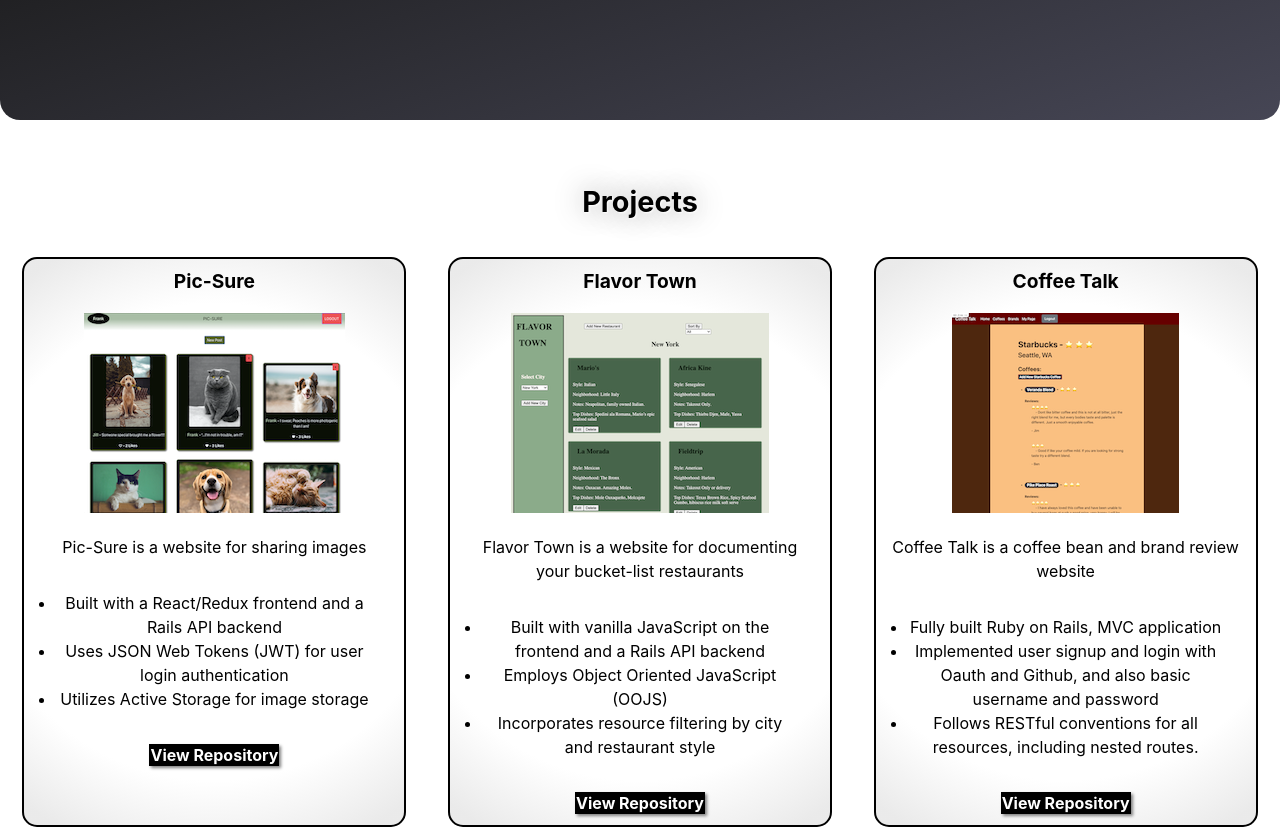
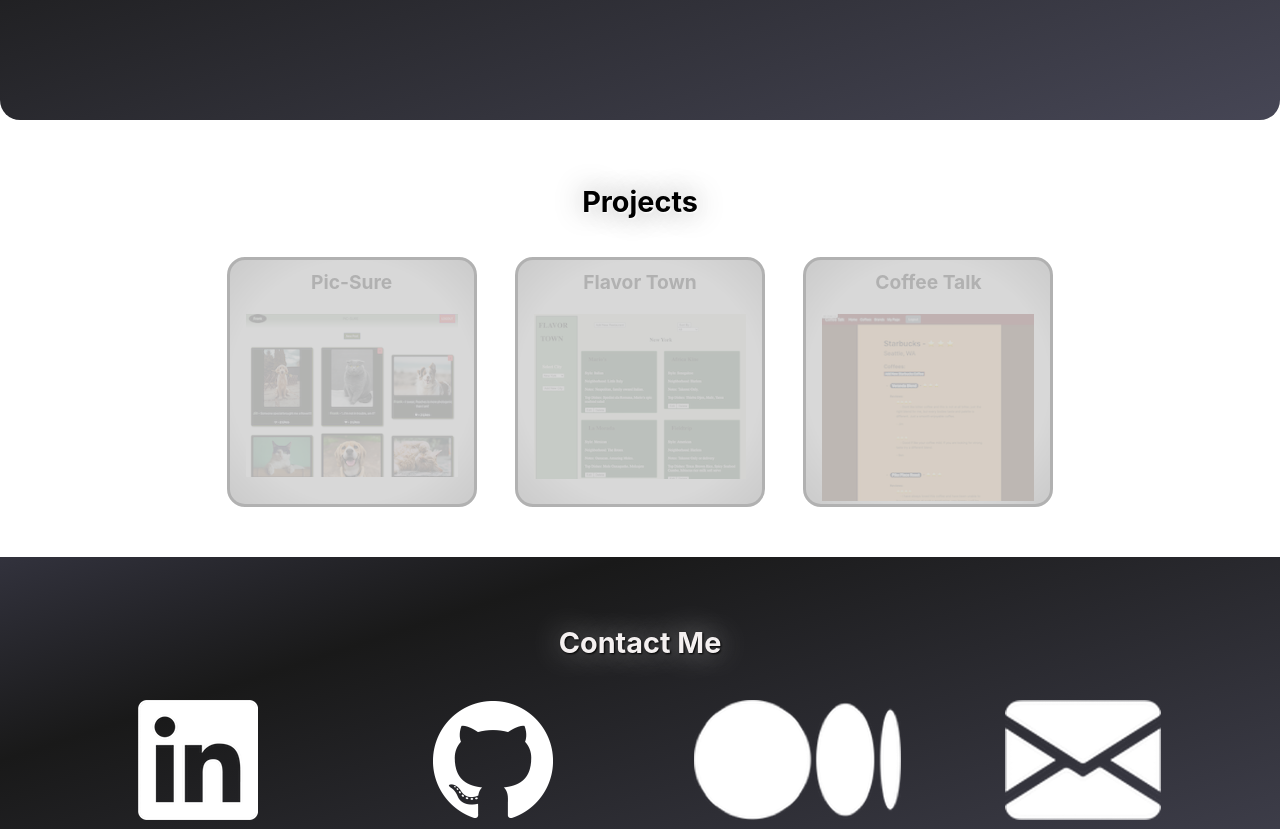
Before and after one commit to J5Wood/my-portfolio, a React app: page / in a window 1280 px wide. Shown: the part 1140-1969 px from the top of the page. Built offline with nearby package versions, Linux system fonts and the light colour scheme.

Commit message:
Built main project display functionality

```diff
--- a/src/Project.js
+++ b/src/Project.js
@@ -1,22 +1,36 @@
 import React from "react";
 
 const Project = (props) => {
-  const { name, imgSrc, imgAlt, description, features, link, position } =
-    props.data;
+  const { name, imgSrc, imgAlt, description, features, link } = props.data;
+  const id = props.projectId;
 
   const renderList = (features) => {
     return features.map((feature, i) => <li key={i}>{feature}</li>);
   };
 
   return (
-    <div className={"project"}>
-      <h3>{name}</h3>
-      <a href={link} target="_blank" rel="noopener noreferrer">
-        <img className="project-image" src={imgSrc} alt={imgAlt} />
+    <>
+      <div className="project-background" data-id={id}>
+        <div data-id={id} className={"project"}>
+          <h3 data-id={id}>{name}</h3>
+          <a
+            data-id={id}
+            className="inactiveLink"
+            href={link}
+            target="_blank"
+            rel="noopener noreferrer"
+          >
+            <img
+              data-id={id}
+              className="project-image"
+              src={imgSrc}
+              alt={imgAlt}
+            />
           </a>
-      <p>{description}</p>
-      <ul>{renderList(features)}</ul>
+          <p data-id={id}>{description}</p>
+          <ul data-id={id}>{renderList(features)}</ul>
           <a
+            data-id={id}
             href={link}
             target="_blank"
             className="link-button"
@@ -25,6 +39,8 @@ const Project = (props) => {
             View Repository
           </a>
         </div>
+      </div>
+    </>
   );
 };
 
--- a/src/ProjectData.js
+++ b/src/ProjectData.js
@@ -7,7 +7,7 @@ const projectData = [
     name: "Pic-Sure",
     imgSrc: picSurePhoto,
     imgAlt: "Preview of Pic-Sure app",
-    description: "Pic-Sure is a website for sharing images",
+    description: "Pic-Sure is an app for sharing images",
     features: [
       "Built with a React/Redux frontend and a Rails API backend",
       "Uses JSON Web Tokens (JWT) for user login authentication",
--- a/src/Projects.js
+++ b/src/Projects.js
@@ -1,57 +1,48 @@
-import React, { useEffect } from "react";
+import React, { useState } from "react";
 import projectData from "./ProjectData";
 import Project from "./Project";
-import {
-  handleMouseOver,
-  handlePressedButton,
-  unPressButton,
-} from "./ButtonHelper";
-// import { constructCarousel } from "./Carousel";
 
 const Projects = () => {
-  // const positions = ["previous", "current", "next"];
+  const [largeDisplay, setLargeDisplay] = useState(null);
+  window.addEventListener("click", (e) => enlargeContainer(e));
 
   const displayProjects = () => {
     return projectData.map((project, i) => {
-      // project["position"] = positions[i];
-      return <Project data={project} key={project.name} />;
+      return <Project data={project} key={project.name} projectId={i} />;
     });
   };
 
-  // useEffect(() => {
-  //   let carousel = document.querySelector(".carousel");
-  //   if (carousel) {
-  //     constructCarousel(carousel);
-  //   }
-  // });
+  const enlargeContainer = (e) => {
+    const id = e.target.dataset.id;
+    if (id || id === 0) {
+      setLargeDisplay(id);
+    } else {
+      setLargeDisplay(null);
+    }
+  };
+
+  const displayEnlargedProject = () => {
+    const project = projectData[largeDisplay];
+    if (project) {
+      return (
+        <div className="large-project-display">
+          <span className="button-spacer">
+            <button onClick={(e) => enlargeContainer(e)}>X</button>
+          </span>
+
+          <Project data={project} key={project.name} projectId={largeDisplay} />
+        </div>
+      );
+    }
+  };
 
   return (
     <section id="projects">
       <h2>Projects</h2>
-      {console.log(projectData)}
-      <div className="project-container">{displayProjects()}</div>
-
-      {/* <div className="carousel" data-gap="0">
-        <button
-          className="select prev"
-          onMouseOver={handleMouseOver}
-          onMouseDown={handlePressedButton}
-          onMouseUp={unPressButton}
-          onMouseLeave={unPressButton}
-        >
-          Prev
-        </button>
-        <figure>{displayProjects()}</figure>
-        <button
-          className="select next"
-          onMouseOver={handleMouseOver}
-          onMouseDown={handlePressedButton}
-          onMouseUp={unPressButton}
-          onMouseLeave={unPressButton}
-        >
-          Next
-        </button>
-      </div> */}
+      <div className="project-container" onClick={(e) => enlargeContainer(e)}>
+        {displayProjects()}
+        {displayEnlargedProject()}
+      </div>
     </section>
   );
 };
--- a/src/app.css
+++ b/src/app.css
@@ -157,24 +157,52 @@ body {
   max-width: 100%;
   display: flex;
   flex-flow: row wrap;
-  justify-content: space-evenly;
-  gap: 1em;
+  justify-content: center;
+  align-items: center;
+  gap: 2em;
+  position: relative;
+}
+
+.project-background {
+  background-color: rgb(0, 0, 0);
+  border: 3px solid rgb(0, 0, 0);
+  border-radius: 18px;
+  display: flex;
+  width: min(26%, 250px);
+  height: min(26vw, 250px);
+  transition: ease-in opacity 0.4s, height 0.4s, width 0.4s;
+  opacity: 0.3;
+}
+
+.project-background:hover {
+  width: 27%;
+  height: 27vw;
+  opacity: 1;
 }
 
 .project {
-  /* flex: 0 0 auto; */
   padding: 10px 1em;
-  border: 2px solid rgb(0, 0, 0);
   font-size: medium;
-  width: max(30%, 190px);
+  width: 100%;
+  height: 100%;
   background: radial-gradient(
     circle at center,
     rgb(255, 255, 255) 70%,
     rgba(229, 229, 229, 0.8) 95%
   );
+  opacity: 0.5;
   border-radius: 15px;
+  overflow: hidden;
+  cursor: pointer;
 }
 
+.project:hover {
+  opacity: 1;
+}
+.inactiveLink {
+  pointer-events: none;
+  cursor: default;
+}
 .project ul {
   padding: 1em;
 }
@@ -183,24 +211,8 @@ body {
   max-width: 100%;
 }
 
-/* .select {
-  border: 2px ridge grey;
-  border-radius: 3px;
-  padding: 10px 10px;
-  font-size: small;
-  display: flex;
-  align-items: center;
-  color: black;
-  text-decoration: none;
-  min-height: 45px;
-  background-color: white;
-  white-space: nowrap;
-  cursor: pointer;
-  transition: border 125ms, transform 125ms, text-shadow 125ms;
-} */
-
 .project h3 {
-  font-size: larger;
+  font-size: 1.2em;
   margin: 0;
   padding-bottom: 20px;
 }
@@ -214,6 +226,74 @@ body {
   color: white;
   font-weight: 700;
   box-shadow: 2px 2px 3px grey;
+}
+
+.large-project-display {
+  position: absolute;
+  width: 100%;
+  display: flex;
+  justify-content: center;
+  align-items: center;
+  flex-direction: column;
+  animation: 0.25s linear fadein;
+}
+
+@keyframes fadein {
+  from {
+    opacity: 0;
+  }
+
+  to {
+    opacity: 1;
+  }
+}
+
+.large-project-display > .project-background,
+.large-project-display > .project-background:hover {
+  opacity: 1;
+  width: min(50%, 750px);
+  height: fit-content;
+}
+
+.large-project-display > .project-background > .project,
+.large-project-display > .project-background > .project:hover {
+  opacity: 1;
+  width: 100%;
+  height: 100%;
+  overflow: visible;
+}
+
+.button-spacer {
+  width: calc(min(50%, 750px) + 4em);
+  display: flex;
+  flex-direction: row;
+  justify-content: end;
+  align-items: center;
+}
+.button-spacer > button {
+  display: flex;
+  align-items: center;
+  justify-content: center;
+  background-color: red;
+  border-radius: 50%;
+  font-size: 1.75em;
+  font-weight: 500;
+  width: 1.2em;
+  height: 1.2em;
+  border: none;
+  position: relative;
+  border: 2px solid rgb(0, 0, 0);
+  box-shadow: 2px 3px 24px 2px rgba(0, 0, 0, 0.63);
+  -webkit-box-shadow: 2px 3px 24px 2px rgba(0, 0, 0, 0.63);
+  -moz-box-shadow: 2px 3px 24px 2px rgba(0, 0, 0, 0.63);
+  transition: transform 0.3s, width 0.3s, height 0.3s, border 0.3s;
+}
+
+.button-spacer > button:hover {
+  border: 3px solid rgb(255, 255, 255);
+  transform: translateY(-2px) translateX(-2px);
+  width: 1.3em;
+  height: 1.3em;
 }
 
 /*** Contact */
```
Also changed, not shown: src/Carousel.js (deleted, +0 -62 lines). Lines whose indentation alone changed are shown as unchanged.
